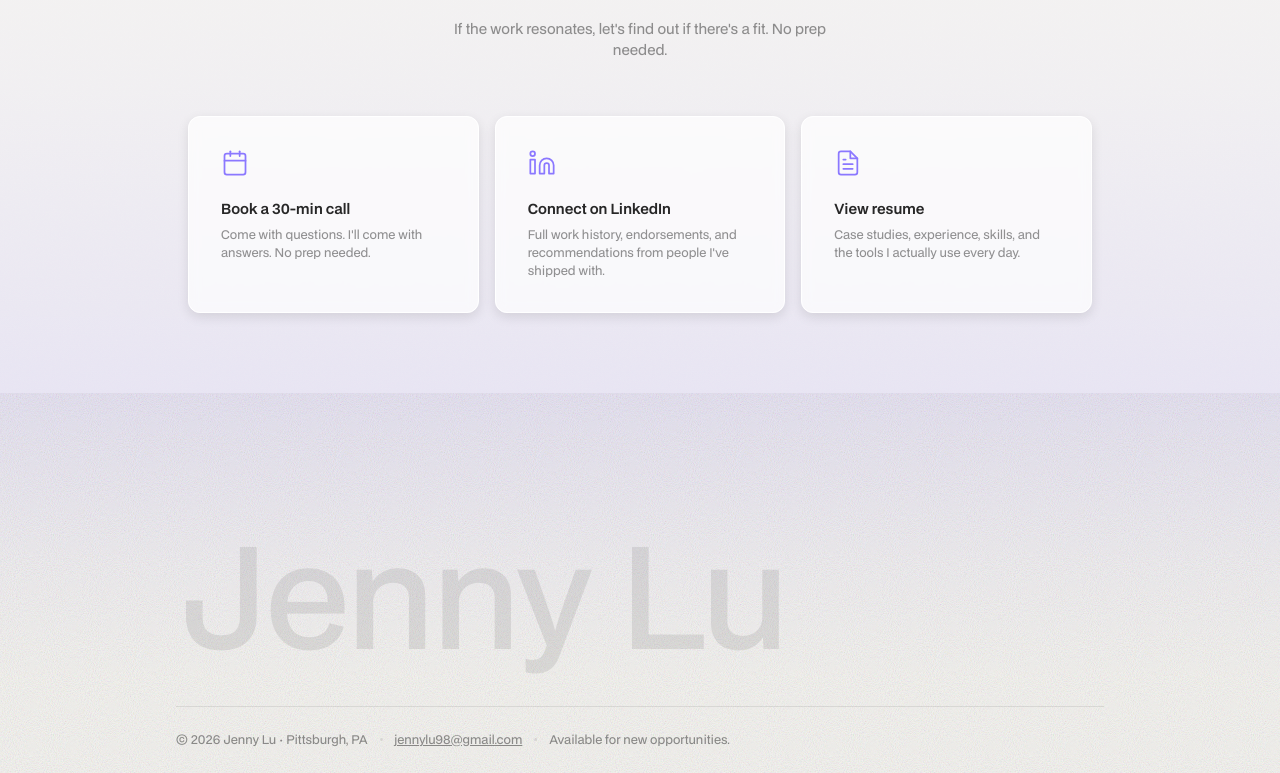
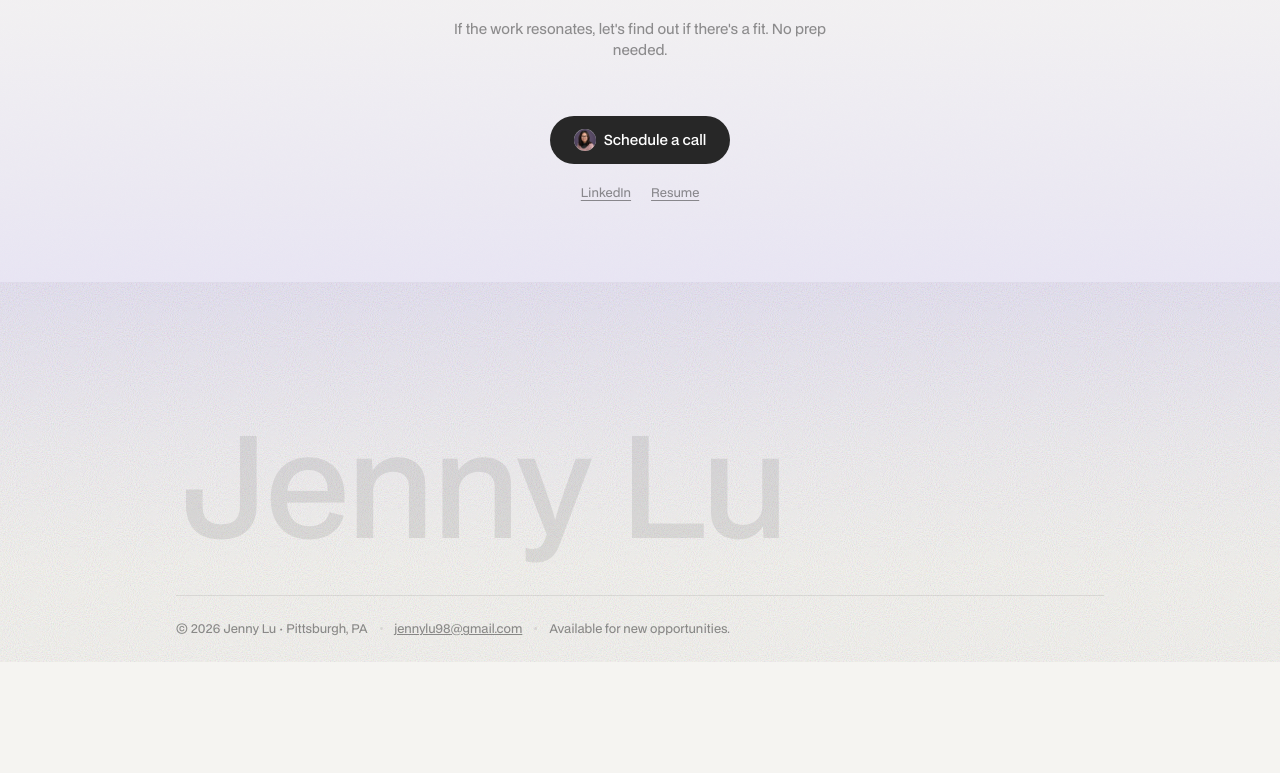
Before and after one commit to jennylu89/jenny-pitch, a React (Vite) app: page /ryu in a window 1280 px wide. Shown: the part 1184-1957 px from the top of the page. After the commit the page ends 1846 px from the top, so only its background shows below. Built offline with nearby package versions, Linux system fonts and the light colour scheme; a web font is replaced by a local one.

Commit message:
Rebuild portfolio home: founding frame, ship-code wedge, one CTA, proof up

```diff
--- a/src/components/ContactSection.jsx
+++ b/src/components/ContactSection.jsx
@@ -1,61 +1,12 @@
 import { useRef, useState, useEffect } from 'react';
 import { jenny } from '../data/jenny';
-
-const cards = [
-  {
-    href: 'https://cal.com/jennylu98/30',
-    external: true,
-    label: 'Book a 30-min call',
-    body: "Come with questions. I'll come with answers. No prep needed.",
-    icon: (
-      <svg width="28" height="28" viewBox="0 0 24 24" fill="none" stroke="currentColor" strokeWidth="1.5" strokeLinecap="round" strokeLinejoin="round">
-        <rect x="3" y="4" width="18" height="18" rx="2"/>
-        <line x1="16" y1="2" x2="16" y2="6"/>
-        <line x1="8" y1="2" x2="8" y2="6"/>
-        <line x1="3" y1="10" x2="21" y2="10"/>
-      </svg>
-    ),
-  },
-  {
-    href: `https://${jenny.contact.linkedin}`,
-    external: true,
-    label: 'Connect on LinkedIn',
-    body: "Full work history, endorsements, and recommendations from people I've shipped with.",
-    icon: (
-      <svg width="28" height="28" viewBox="0 0 24 24" fill="none" stroke="currentColor" strokeWidth="1.5" strokeLinecap="round" strokeLinejoin="round">
-        <path d="M16 8a6 6 0 0 1 6 6v7h-4v-7a2 2 0 0 0-2-2 2 2 0 0 0-2 2v7h-4v-7a6 6 0 0 1 6-6z"/>
-        <rect x="2" y="9" width="4" height="12"/>
-        <circle cx="4" cy="4" r="2"/>
-      </svg>
-    ),
-  },
-  {
-    href: '/resume',
-    external: false,
-    label: 'View resume',
-    body: 'Case studies, experience, skills, and the tools I actually use every day.',
-    icon: (
-      <svg width="28" height="28" viewBox="0 0 24 24" fill="none" stroke="currentColor" strokeWidth="1.5" strokeLinecap="round" strokeLinejoin="round">
-        <path d="M14 2H6a2 2 0 0 0-2 2v16a2 2 0 0 0 2 2h12a2 2 0 0 0 2-2V8z"/>
-        <polyline points="14 2 14 8 20 8"/>
-        <line x1="16" y1="13" x2="8" y2="13"/>
-        <line x1="16" y1="17" x2="8" y2="17"/>
-        <polyline points="10 9 9 9 8 9"/>
-      </svg>
-    ),
-  },
-];
-
 
 export default function ContactSection() {
   const headlineRef = useRef(null);
   const [headlineVisible, setHeadlineVisible] = useState(false);
 
-  const cardRefs = useRef([]);
-  const [cardsVisible, setCardsVisible] = useState([false, false, false]);
-
-  const logosRef = useRef(null);
-  const [logosVisible, setLogosVisible] = useState(false);
+  const ctaRef = useRef(null);
+  const [ctaVisible, setCtaVisible] = useState(false);
 
   useEffect(() => {
     const makeObserver = (ref, setter) => {
@@ -71,23 +22,8 @@ export default function ContactSection() {
 
     const cleanups = [
       makeObserver(headlineRef, setHeadlineVisible),
-      makeObserver(logosRef, setLogosVisible),
+      makeObserver(ctaRef, setCtaVisible),
     ];
-
-    cardRefs.current.forEach((el, i) => {
-      if (!el) return;
-      const obs = new IntersectionObserver(
-        ([e]) => {
-          if (e.isIntersecting) {
-            setCardsVisible(prev => { const next = [...prev]; next[i] = true; return next; });
-            obs.disconnect();
-          }
-        },
-        { threshold: 0.1 }
-      );
-      obs.observe(el);
-      cleanups.push(() => obs.disconnect());
-    });
 
     return () => cleanups.forEach(c => c());
   }, []);
@@ -111,7 +47,7 @@ export default function ContactSection() {
         pointerEvents: 'none',
       }} />
 
-      {/* ── Headline block — sits at top on light-to-mid bg ── */}
+      {/* Headline block: sits at top on light-to-mid bg */}
       <div
         ref={headlineRef}
         className="section-pad"
@@ -128,7 +64,7 @@ export default function ContactSection() {
           filter: headlineVisible ? 'blur(0px)' : 'blur(12px)',
         }}
       >
-        {/* Availability badge — glass style */}
+        {/* Availability badge, glass style */}
         <div style={{
           display: 'inline-flex',
           alignItems: 'center',
@@ -177,65 +113,76 @@ export default function ContactSection() {
         </p>
       </div>
 
-      {/* ── Cards — mid-section, gradient is deepening ── */}
-      <div className="contact-grid section-pad" style={{
+      {/* ── Single primary CTA, with demoted text links ── */}
+      <div
+        ref={ctaRef}
+        className="section-pad"
+        style={{
           maxWidth: '1000px',
           margin: '0 auto',
           padding: '0 48px',
-        display: 'grid',
-        gridTemplateColumns: 'repeat(3, 1fr)',
-        gap: '16px',
           marginBottom: '80px',
+          display: 'flex',
+          flexDirection: 'column',
+          alignItems: 'center',
+          gap: '20px',
           position: 'relative',
           zIndex: 2,
-      }}>
-        {cards.map((card, i) => (
+          transition: 'opacity 0.7s ease',
+          opacity: ctaVisible ? 1 : 0,
+        }}
+      >
+        {/* Primary */}
         <a
           className="btn-hover"
-            key={card.label}
-            ref={el => { cardRefs.current[i] = el; }}
-            href={card.href}
-            target={card.external ? '_blank' : undefined}
-            rel={card.external ? 'noopener noreferrer' : undefined}
+          href="https://cal.com/jennylu98/30"
+          target="_blank"
+          rel="noopener noreferrer"
           style={{
-              backgroundColor: 'var(--glass-bg)',
-              backdropFilter: 'blur(var(--glass-blur))',
-              WebkitBackdropFilter: 'blur(var(--glass-blur))',
-              border: '1px solid var(--glass-stroke)',
-              borderRadius: 'var(--radius)',
-              padding: '32px',
-              display: 'flex',
-              flexDirection: 'column',
-              gap: '24px',
+            backgroundColor: 'var(--btn-primary-bg)',
+            color: 'var(--btn-primary-fg)',
+            fontSize: 'var(--type-body)',
+            fontWeight: 'var(--weight-medium)',
+            padding: '0 var(--btn-x-padding)',
+            height: 'var(--btn-height)',
+            borderRadius: 'var(--btn-radius)',
             textDecoration: 'none',
-              boxShadow: 'var(--shadow-glass)',
-              opacity: cardsVisible[i] ? 1 : 0,
+            display: 'inline-flex',
+            alignItems: 'center',
+            gap: '8px',
           }}
         >
-            <div style={{ color: 'var(--accent)' }}>
-              {card.icon}
-            </div>
-            <div>
-              <div style={{
-                fontFamily: 'var(--font-sans)',
-                fontSize: 'var(--type-body)',
-                fontWeight: 'var(--weight-semibold)',
-                color: 'var(--text)',
-                marginBottom: '8px',
-                lineHeight: 'var(--leading-snug)',
-              }}>
-                {card.label}
-              </div>
-              <div style={{
+          <img src="/jenny-avatar.jpg" alt="" style={{ width: '22px', height: '22px', borderRadius: '50%', objectFit: 'cover' }} />
+          Schedule a call
+        </a>
+
+        {/* Demoted text links */}
+        <div style={{ display: 'flex', alignItems: 'center', gap: '20px' }}>
+          <a
+            href={`https://${jenny.contact.linkedin}`}
+            target="_blank"
+            rel="noopener noreferrer"
+            style={{
               color: 'var(--muted)',
               fontSize: 'var(--type-small)',
-                lineHeight: 'var(--leading-body)',
-              }}>
-                {card.body}
+              textDecoration: 'underline',
+              textUnderlineOffset: '3px',
+            }}
+          >
+            LinkedIn
+          </a>
+          <a
+            href="/resume"
+            style={{
+              color: 'var(--muted)',
+              fontSize: 'var(--type-small)',
+              textDecoration: 'underline',
+              textUnderlineOffset: '3px',
+            }}
+          >
+            Resume
+          </a>
         </div>
-            </div>
-          </a>
-        ))}
       </div>
 
 
--- a/src/components/Hero.jsx
+++ b/src/components/Hero.jsx
@@ -60,7 +60,7 @@ export default function Hero() {
         position: 'relative',
       }}
     >
-      {/* GSAP spotlight — follows mouse */}
+      {/* GSAP spotlight, follows mouse */}
       <div ref={spotlightRef} style={{
         position: 'absolute', zIndex: 0, pointerEvents: 'none',
         width: '900px', height: '900px',
@@ -117,7 +117,7 @@ export default function Hero() {
             color: 'var(--text)',
             margin: 0,
           }}>
-            I turn complex, regulated workflows into software people trust.
+            I design it and write the React that ships it.
           </h1>
 
           {/* Subtitle */}
@@ -125,7 +125,7 @@ export default function Hero() {
             color: 'var(--muted)', fontSize: 'var(--type-lead)',
             lineHeight: 'var(--leading-body)', margin: 0, maxWidth: '480px',
           }}>
-            Research to production React, one person, no handoff. Twice the first or only designer in the building, where I ran the studies, owned the system, and wrote the PRDs.
+            Most designers hand engineers a Figma file and a pile of redlines. I hand them a working build. One person, from research to production code, so nothing waits on a handoff.
           </p>
 
           {/* CTA */}
--- a/src/data/jenny.js
+++ b/src/data/jenny.js
@@ -1,6 +1,6 @@
 export const jenny = {
   name: "Jenny Lu",
-  title: "Freelance Product Designer",
+  title: "Founding Product Designer",
   tagline: "Senior design thinking.\nHands on the work.\nNo management layer in between.",
   summary:
     "First UX hire at Giant Eagle. Built the practice, the system, and the product, simultaneously, no playbook. I embed with teams and own the full loop from research to code.",
@@ -11,39 +11,39 @@ export const jenny = {
   },
   differentiators: [
     {
-      id: "zero-to-one",
+      id: "working-code",
       number: "01",
-      title: "0→1 experience",
+      title: "Working code, not redlines",
       description:
-        "First designer at Giant Eagle, sole designer at Arena Labs. Blank canvas to shipped product, no playbook.",
+        "I was a front-end developer first. Engineers get a production React build they can ship, not a spec to rebuild.",
     },
     {
-      id: "research-ship",
+      id: "research-to-ship",
       number: "02",
-      title: "Research → design → ship",
+      title: "One hire covers research to ship",
       description:
-        "One person, no handoff gaps. I run my own studies, own the design system, and ship production code.",
+        "Twice the first or only designer in the building. I ran the research, the design system, and the production UI, no playbook, no handoff.",
     },
     {
-      id: "business-first",
+      id: "ai-speed",
       number: "03",
-      title: "Business-first design",
+      title: "I ship at AI speed",
       description:
-        "Every design decision tied to conversion, retention, or revenue.",
+        "At Arena I built a Claude Code workflow and cut iteration time 10x. Design Hub went from 4 hours a screen to 20 minutes.",
     },
     {
-      id: "vibe-coding",
+      id: "moves-the-number",
       number: "04",
-      title: "Vibe coding",
+      title: "Design that moves the number",
       description:
-        "I build production React with Claude Code. Design and implementation in the same hands.",
+        "myPerks: 384% spend per member across 4M members. Roadrunner: 28 clicks per bill down to 3.",
     },
     {
-      id: "ai-first",
+      id: "regulated-safe",
       number: "05",
-      title: "Figma MCP + Claude Code",
+      title: "I make regulated products feel safe",
       description:
-        "My daily workflow. Extract tokens from Figma, generate production React components, ship faster than traditional handoff.",
+        "For MegPrime I hid the crypto, KYC, and SEC steps behind a flow renters understood. Same for Highmark's insurance UI.",
     },
   ],
   selectedProjects: [
--- a/src/pages/template/PitchPage.jsx
+++ b/src/pages/template/PitchPage.jsx
@@ -15,9 +15,9 @@ export default function PitchPage() {
       <main>
         <Hero />
         <Differentiators />
+        <Projects />
+        <Testimonials />
         <AIProjects />
-        <Testimonials />
-        <Projects />
         <ContactSection />
       </main>
       <Footer />
```
Also changed, not shown: src/components/Differentiators.jsx (+28 -0 lines). Lines whose indentation alone changed are shown as unchanged.
